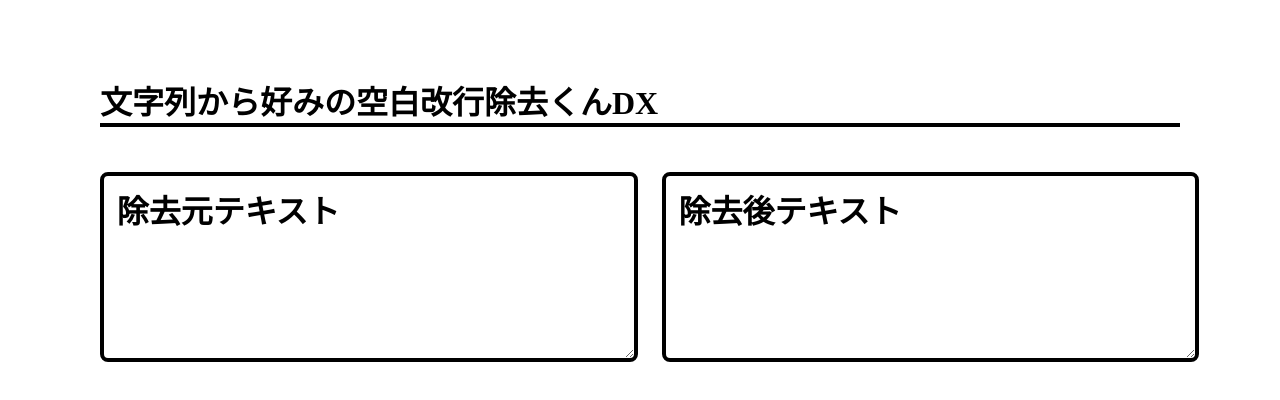
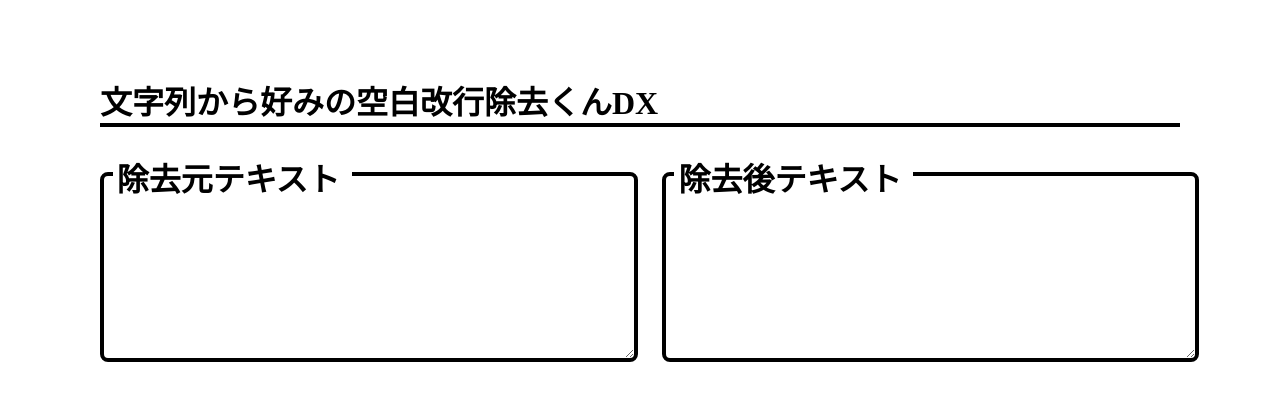
Before and after one commit to rtyaoke/remove-blank-dx, a website: page index.html in a window 1280 px wide. Drawn offline with Linux system fonts and the light colour scheme.

Commit message:
adjust .label--textarea position, remove not using line

```diff
--- a/style.scss
+++ b/style.scss
@@ -27,8 +27,9 @@ $border: 0.25rem solid #000;
   .label--textarea {
     position: absolute;
     left: 0.8rem;
+    top: -2rem;
     padding: 0 0.75rem 0 0.25rem;
-    background-color: #fff;
+    background-color: white;
     font-size: 2rem;
     font-weight: bold;
     z-index: 3;
@@ -40,7 +41,6 @@ $border: 0.25rem solid #000;
       bottom: -0.1rem;
       width: 17rem;
       height: 1.05rem;
-      // background-color: rgba(255, 0, 0, 0.6);
       background-color: white;
       z-index: -2;
     }
@@ -54,7 +54,6 @@ $border: 0.25rem solid #000;
     resize: vertical;
     padding: 1.5rem 0 0.5rem 0.7rem;
     overflow-y: scroll;
-    // scrollbar-width: thin;
     scroll-padding-top: 1.5rem;
 
     &:focus {
```
Also changed, not shown: style.css, 1 other file.
